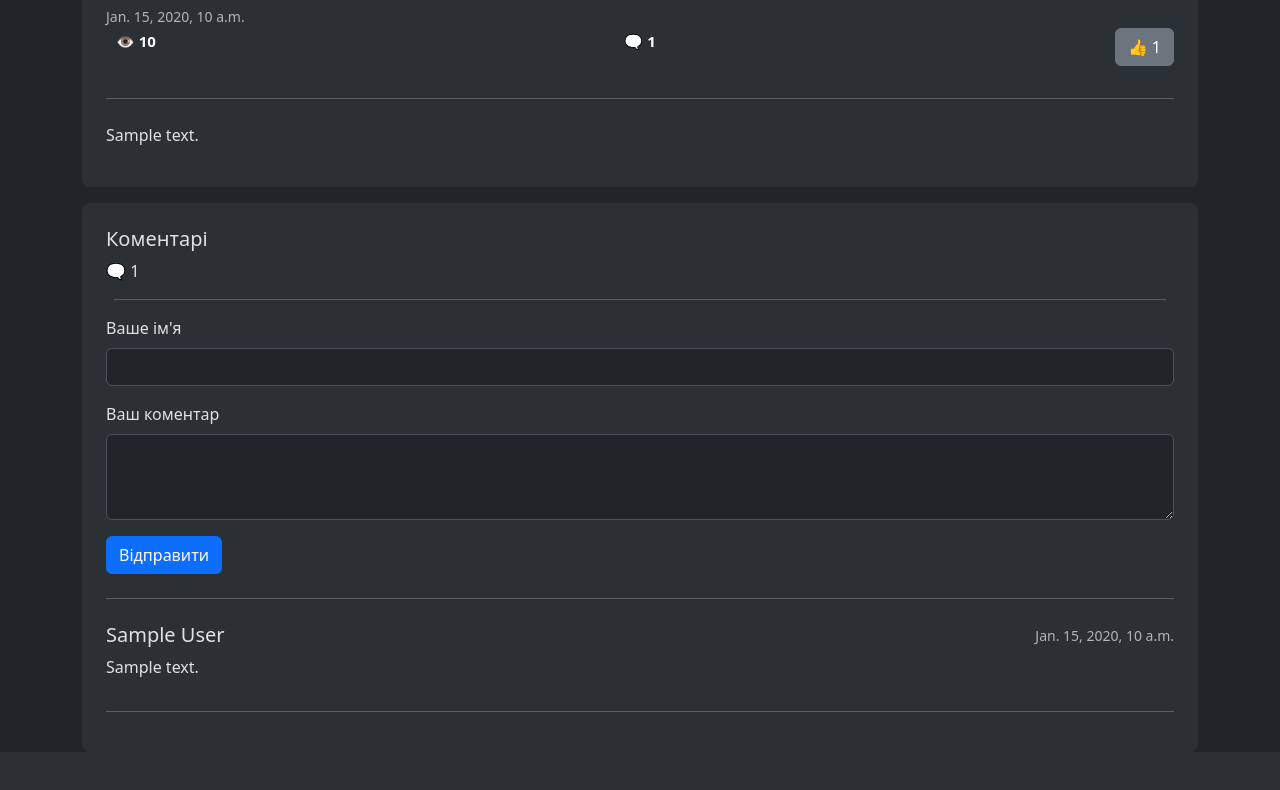
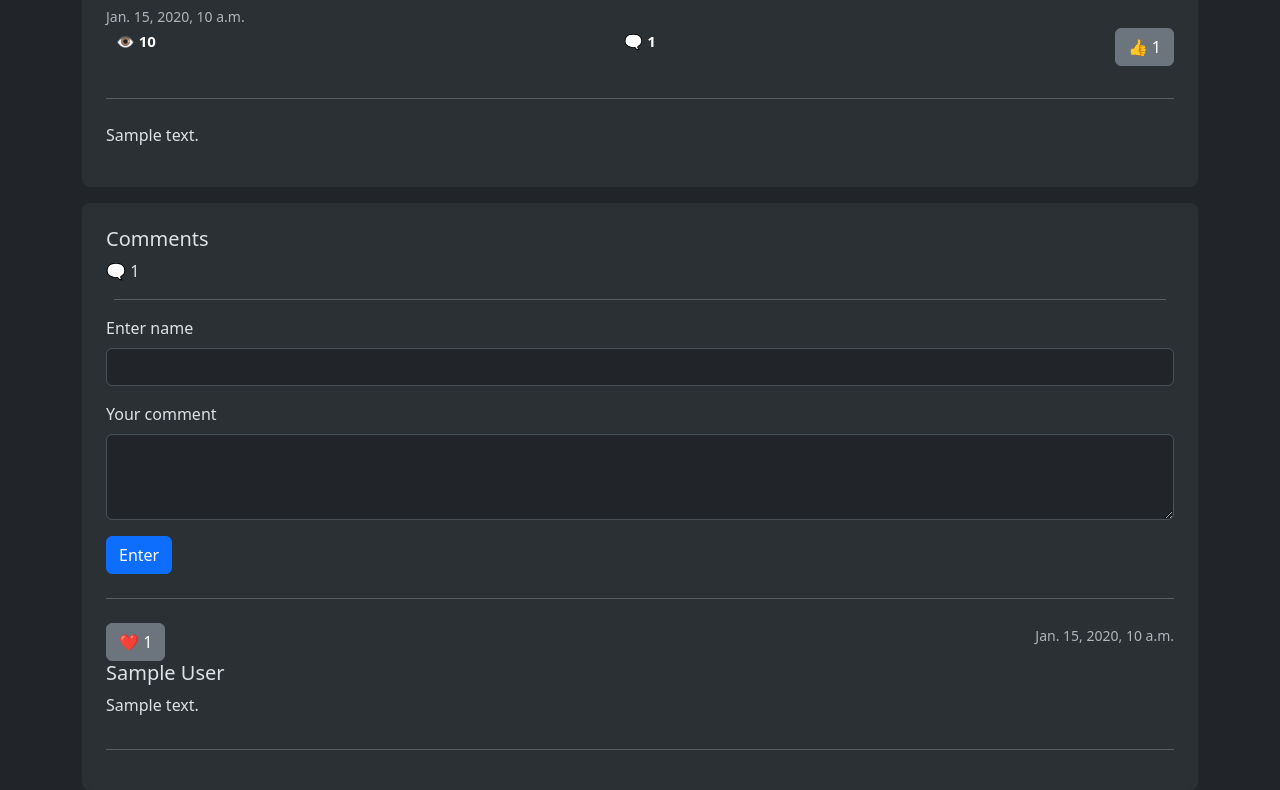
Before and after one commit to DDosCats/Sigma-Python-Hub, a Django app: page /article/1/ in a window 1280 px wide. Shown: the part 966-1756 px from the top of the page. Before the commit the page ends 1678 px from the top, so only its background shows below. Run offline with Django 5.2, Linux system fonts and the light colour scheme; tables that the repository leaves empty hold one stand-in row (values such as "Sample post"); grey boxes marked "Sample" are stand-in pictures.

Commit message:
add like to comment

```diff
--- a/apps/blog/templates/blog/post.html
+++ b/apps/blog/templates/blog/post.html
@@ -22,25 +22,26 @@
             <p>{{post.content}}</p>
         </div>
         <div class="mt-3 rounded-3 bg-body-tertiary p-4">
-            <h5>Коментарі</h5>
+            <h5>Comments</h5>
             🗨️ {{post.comments.count}}
             <hr class="mx-2">
             <form action="{% url 'blog:comment' post.id %}" method="post">
                 {% csrf_token %}
                 <div class="mb-3">
-                    <label for="name" class="form-label">Ваше ім'я</label>
+                    <label for="name" class="form-label">Enter name</label>
                     <input type="text" class="form-control" id="name" name="author">
                 </div>
                 <div class="mb-3">
-                    <label for="comment" class="form-label">Ваш коментар</label>
+                    <label for="comment" class="form-label">Your comment</label>
                     <textarea class="form-control" id="comment" name="content" rows="3"></textarea>
                 </div>
-                <button type="submit" class="btn btn-primary">Відправити</button>
+                <button type="submit" class="btn btn-primary">Enter</button>
             </form>
             <hr class="my-4">
             {%for comment in post.comments.all%}
                 <div class="d-flex justify-content-between">
                     <div>
+                        <button type="button" class="btn btn-secondary" onclick="like_comment({{comment.id}})" id="btn_like_comment_{{comment.id}}">❤️ {{comment.likes}}</button>
                         <h5>{{comment.author}}</h5>
                         <p>{{comment.content}}</p>
                     </div>
@@ -60,5 +61,14 @@
         })
         .catch(error => console.log(error));
     });
+
+    function like_comment(comment_id){
+    fetch('{% url "blog:like_comment" post.id 0 %}'.replace('0', comment_id))
+    .then(response => response.json())
+    .then(data => {
+        document.getElementById('btn_like_comment_' + comment_id).innerText = `❤️ ${data.likes}`;
+    })
+    .catch(error => console.log(error));
+}
 </script>
 {% endblock %}
```
